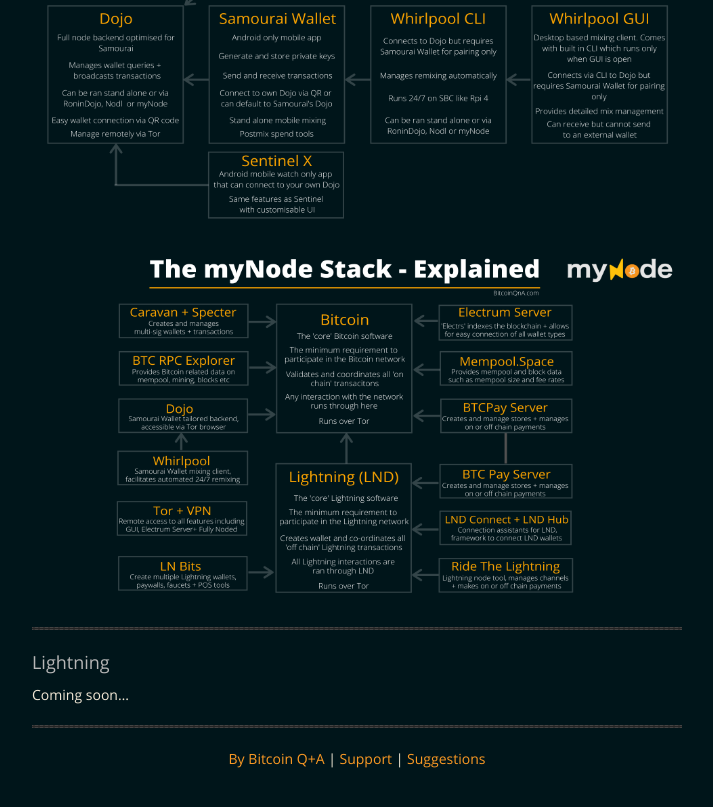
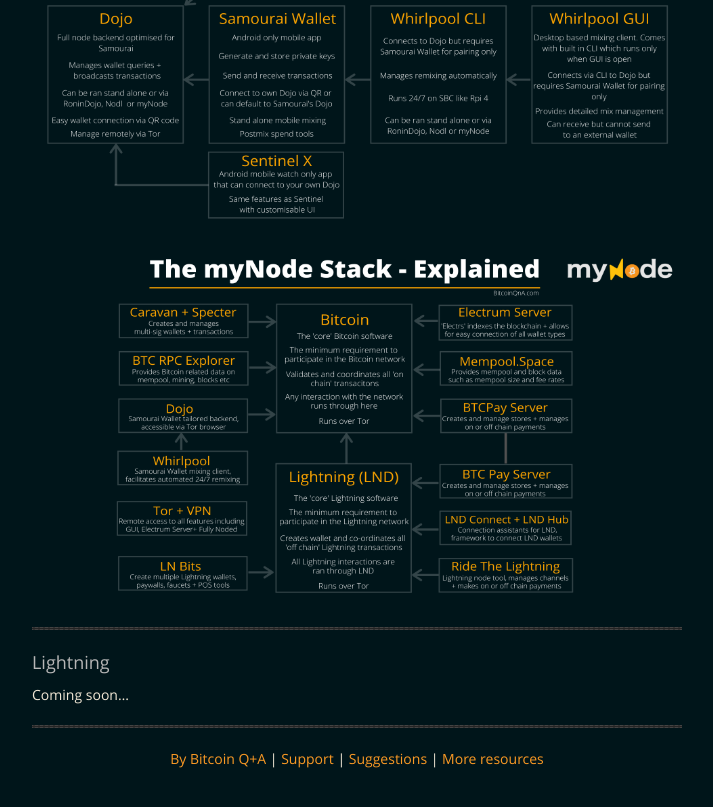
Before and after one commit to BitcoinQnA/bitcoingraphics, a Jekyll site: the page built from index.md, in a window 1280 px wide and 900 px high, scrolled down 5744 px. Shown: the top 807 px of the window, without its empty margins (283-996 px from the left). Built offline with Jekyll 4.4.1, drawn with Linux system fonts in a browser that asks for light colours.

Commit message:
Update index.md

```diff
--- a/index.md
+++ b/index.md
@@ -120,6 +120,7 @@ Coming soon...
 <p align="center">
   <a href="https://twitter.com/BitcoinQ_A">By Bitcoin Q+A</a> |
   <a href="https://bqa.duckdns.org:20486/apps/96ZvtoJQr9bz5QyeDoUfhkmNTLZ/pos">Support</a> |
-  <a href="https://github.com/BitcoinQnA/bitcoingraphics">Suggestions</a>
+  <a href="https://github.com/BitcoinQnA/bitcoingraphics">Suggestions</a> |
+  <a href="https://bitcoiner.guide">More resources</a>
   <br><br>
 </p>
```
